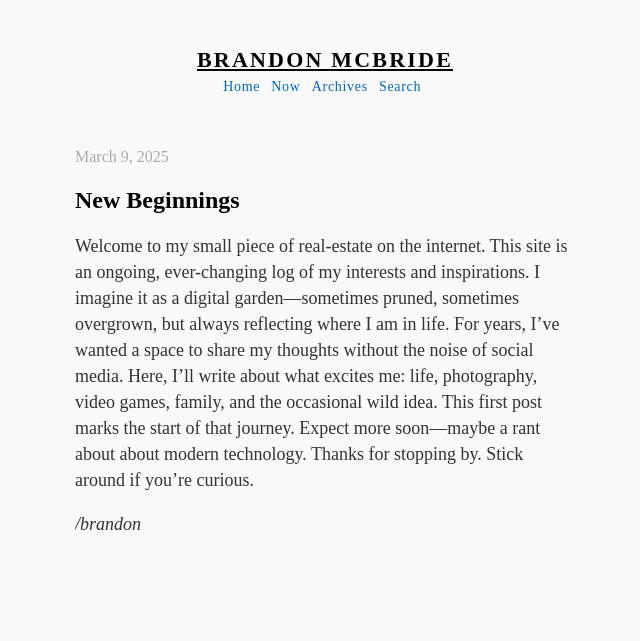
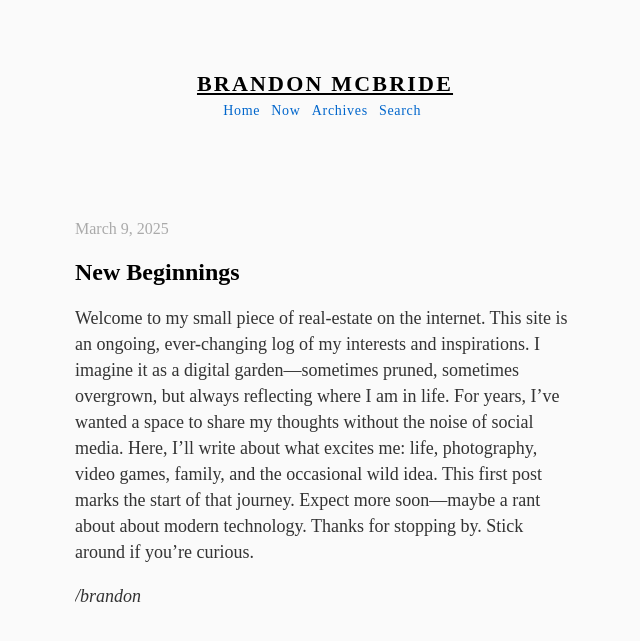
Before and after one commit to bmcbride-op/bmcbride-op.github.io, a Jekyll site: the page built from _posts/2025-03-09-new-beginnings.md, in a window 1280 px wide. Shown: the top 641 px of the page, without its empty margins (315-955 px from the left). Built offline with Jekyll 4.4.1, drawn with Linux system fonts in a browser that asks for light colours; some web fonts are replaced.

Commit message:
Update default.html

```diff
--- a/_layouts/default.html
+++ b/_layouts/default.html
@@ -12,7 +12,7 @@
   <body>
     <div class="site-wrapper">
       <div class="container">
-        <br /><br /> <!-- Reduced from 3 to 2 for less top spacing -->
+        <br /><br /><br />
         <div id="header">
           <a id="logo" href="/">{{ site.title }}</a>
           <a href="/" title="Home">Home</a>
@@ -20,17 +20,15 @@
           <a href="/archives" title="Archives">Archives</a>
           <a href="/search" title="Search">Search</a>
         </div>
-        <br /> <!-- Reduced from 3 to 1 for less spacing after header -->
+        <br /><br /><br />
         <div class="blog-post">
           {% if page.date %}
             <a href="{{ page.url }}" class="lightText">{{ page.date | date: "%B %-d, %Y" }}</a>
             <h1 id="{{ page.title | slugify }}">{{ page.title }}</h1>
-            <div class="tight-content">
-              {{ content }}
-            </div>
           {% endif %}
+          {{ content }}
         </div>
-        <br /> <!-- Reduced from 3 to 1 for less bottom spacing -->
+        <br /><br /><br />
       </div>
     </div>
     <script src="/script.js" type="text/javascript"></script>
```
